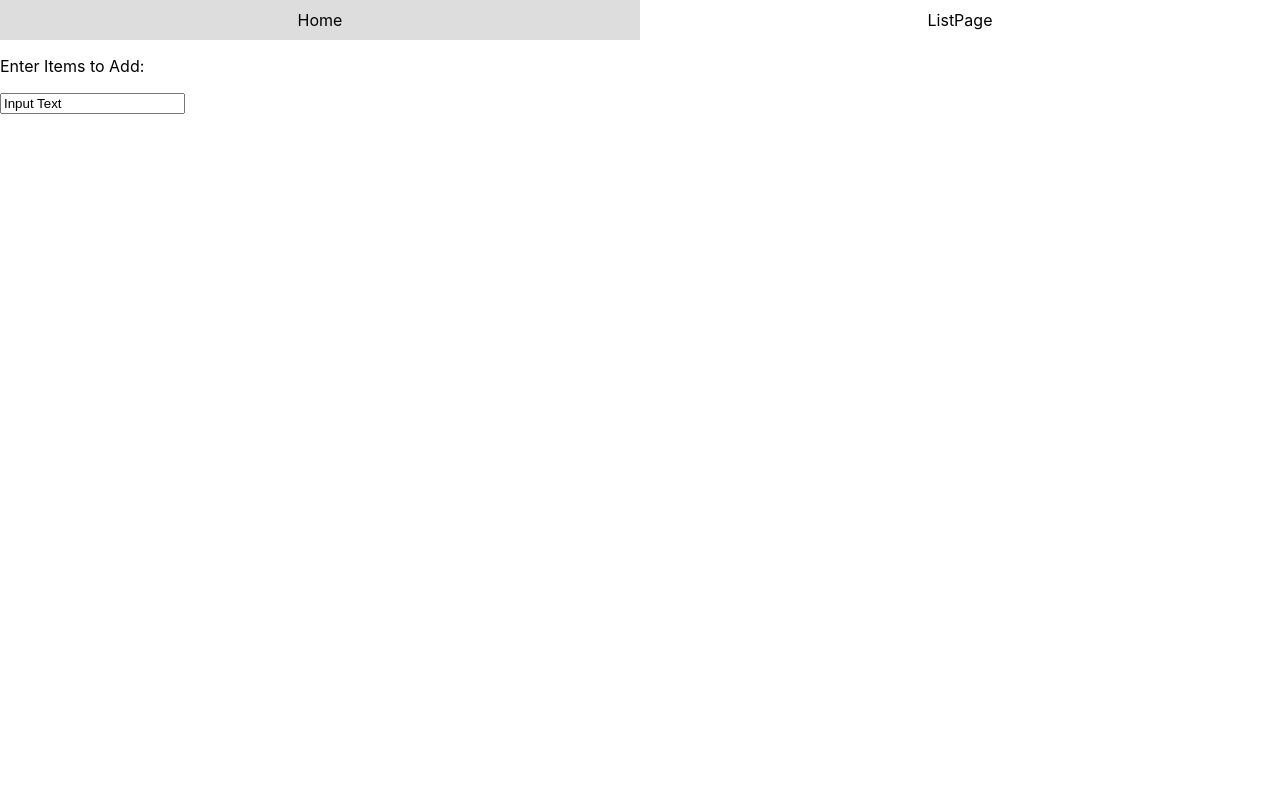
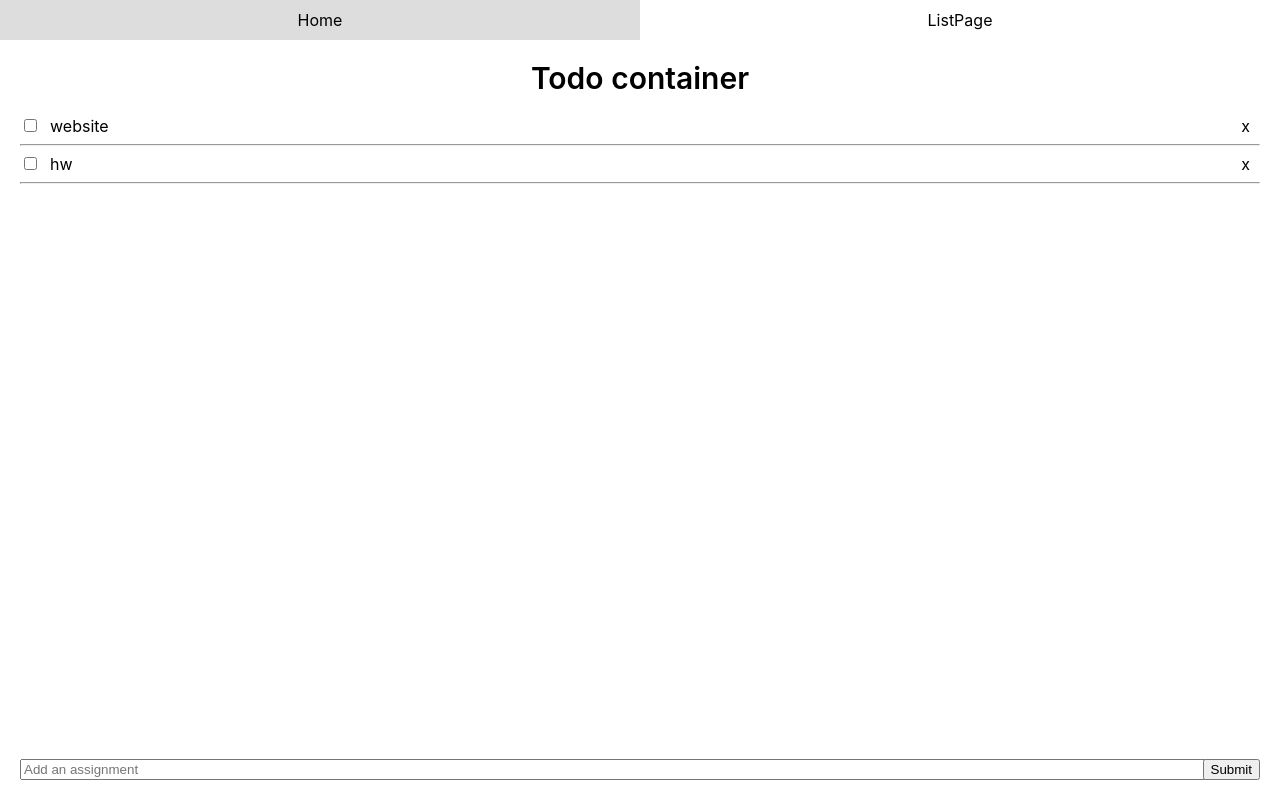
Before and after one commit to sathvik784/ToDoList, a React (Create React App) app: page /listpage in a window 1280 px wide. Built offline with nearby package versions, Linux system fonts and the light colour scheme.

Commit message:
functionality on list page for todo list

```diff
--- a/src/App.js
+++ b/src/App.js
@@ -2,8 +2,8 @@
 import './styles/App.css';
 import Home from './components/Home';
 import { BrowserRouter as Router, Routes, Route } from 'react-router-dom';
-import ListPage from './components/ListPage';
 import TempNavbar from './components/TempNavbar';
+import ToDoContainer from './components/ListPageStuff/ToDoContainer';
 
 function App() {
   return (
@@ -11,7 +11,7 @@ function App() {
       <TempNavbar />
       <Routes>
         <Route path='/' element={<Home />} />
-        <Route path='/listpage' element={<ListPage />} />
+        <Route path='/listpage' element={<ToDoContainer />} />
       </Routes>
     </Router>
   );
--- a/src/components/HomePageGif.js
+++ b/src/components/HomePageGif.js
@@ -4,7 +4,7 @@ const gif = () => {
   return (
     <div>
       <h1>Your React App</h1>
-      <img src={process.env.PUBLIC_URL + 'https://media.giphy.com/media/OhkMiKX0uMmLC/giphy.gif'} alt="Your GIF" />
+       <div style="width:100%;height:0;padding-bottom:99%;position:relative;"><iframe src="https://giphy.com/embed/Xr95RQXw2JLrGIg8Sw" width="100%" height="100%" style="position:absolute" frameBorder="0" class="giphy-embed" allowFullScreen></iframe></div><p><a href="https://giphy.com/gifs/library-support-your-local-Xr95RQXw2JLrGIg8Sw">via GIPHY</a></p>
     </div>
   );
 }
--- a/src/components/ListPage.js
+++ /dev/null
@@ -1,11 +0,0 @@
-import React from "react";
-import ListUserInput from "./ListUserInput";
-
-function ListPage() {
-    return(
-        <ListUserInput/>
-
-    );
-}
-
-export default ListPage;
--- /dev/null
+++ b/src/components/ListPageStuff/AddToDo.js
@@ -0,0 +1,31 @@
+import {React, useState} from 'react'
+
+const AddToDo = ({addTodo}) => {
+
+
+   const [text, setText] = useState("");
+
+   const handleSubmit = (e) => {
+        e.preventDefault()
+        const newAssignment={id: Math.random(), assignment: text, done: false}
+        addTodo(newAssignment)
+        setText("")
+   }
+
+   return (
+        <div>
+            <form onSubmit={handleSubmit}>
+                <input type='text' value={text}
+                onChange={(event)=>setText(event.target.value)}
+                placeholder='Add an assignment'
+                style={{position:'fixed', bottom: 20, width:'93%'}}/>
+
+
+                <input style={{position:'fixed', bottom: 20, right:20}} type='submit' />
+            </form>
+        </div>
+   );
+}
+
+
+export default AddToDo;
--- /dev/null
+++ b/src/components/ListPageStuff/ToDoComponent.js
@@ -0,0 +1,20 @@
+import React from "react";
+
+const ToDoComponent = ({event,removeTodo, checkEvent}) => {
+
+    return(
+        <div>
+            <input type="checkbox" style={{cursor:"pointer"}} onChange={()=>{checkEvent(event.id)}} checked={event.done}/>
+            <span style={{ margin: 10 }}>{event.assignment}</span>
+            <span
+            style={{position:"fixed", right:30, cursor:"pointer"}}
+            onClick={()=>{removeTodo(event.id)}}>
+                x</span>
+            <hr />
+
+
+        </div>
+    );
+}
+
+export default ToDoComponent;
--- /dev/null
+++ b/src/components/ListPageStuff/ToDoContainer.js
@@ -0,0 +1,57 @@
+import {React, useState} from 'react'
+import ToDoComponent from "./ToDoComponent";
+import AddToDo from "./AddToDo";
+
+const listData = [
+    {
+        id: 1,
+        assignment: "website",
+        done: false
+    },
+    {
+        id: 2,
+        assignment: "hw",
+        done: false
+    }
+]
+
+const ToDoContainer = () => {
+
+    const [todos, setTodos] = useState(listData);
+
+    const handleAddTodo = (newTodo) => {
+         const updatedTodoList = [...todos, newTodo]
+         setTodos(updatedTodoList )
+    }
+
+    const handleRemoveTodo = (id) => {
+        const updatedTodoList = todos.filter(todo=>todo.id!==id)
+        setTodos(updatedTodoList)
+    }
+
+    const handleCheckTodo = (id) => {
+        const updatedTodoList = todos.map(todo=>{
+            if (todo.id===id) {
+                return {...todo, assignment: todo.assignment, done:!todo.done}
+            }
+            else {
+                return todo
+            }
+        })
+        setTodos(updatedTodoList)
+    }
+
+    return(
+        <div style={{ margin: 20 }}>
+            <h1 align='center'>Todo container</h1>
+            {todos.map(todo => (
+                <ToDoComponent key={todo.id} event={todo} removeTodo={handleRemoveTodo} checkEvent={handleCheckTodo} />
+                )
+            )}
+            <AddToDo addTodo={handleAddTodo}/>
+
+        </div>
+    );
+}
+
+export default ToDoContainer;
--- a/src/components/ListUserInput.js
+++ /dev/null
@@ -1,25 +0,0 @@
-import {React, useState} from 'react'
-
-
-function ListUserInput () {
-
-
-   const [text, setText] = useState("Input Text");
-
-
-   const change = event => {
-       setText(event.target.value)
-   }
-
-
-   return (
-    //    <input onChange={change} value={text}/>
-        <div>
-            <p>Enter Items to Add:</p>
-            <input onChange={change} value={text}/>
-        </div>
-   );
-}
-
-
-export default ListUserInput;
--- /dev/null
+++ b/src/styles/ToDoComponent.css
@@ -0,0 +1,4 @@
+.x {
+    position: fixed;
+    text-align: right;
+}
```
Also changed, not shown: src/components/Home.js (+2 -1 lines).
